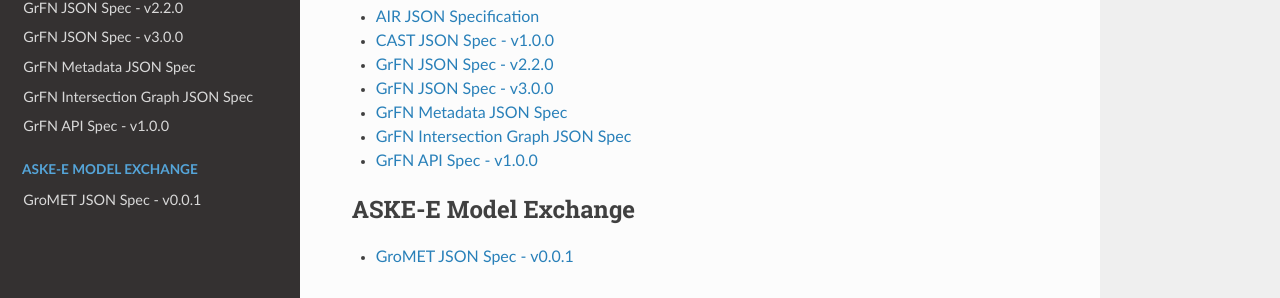
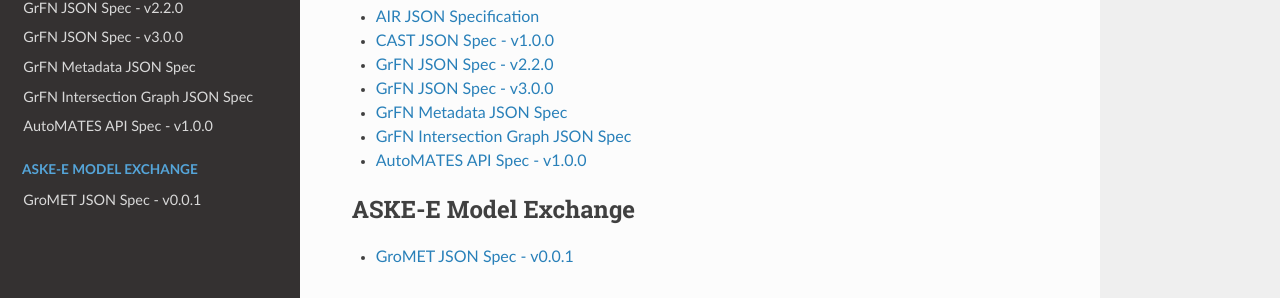
Before and after one commit to ml4ai/automates-v2, a Sphinx documentation site: the page built from docs/source/index.rst, in a window 1280 px wide. Shown: the part 203-501 px from the top of the page. Built offline with Sphinx 7.4.7 and the Read the Docs theme 2.0.0, drawn with Linux system fonts in a browser that asks for light colours; pages that are not in the unit, such as notebooks, are missing from menus.

Commit message:
Update AutoMATES API name

```diff
--- a/docs/source/grfn_api_v1.0.0.rst
+++ b/docs/source/grfn_api_v1.0.0.rst
@@ -1,4 +1,4 @@
-GrFN API Spec - v1.0.0
+AutoMATES API Spec - v1.0.0
 =======================
 
 .. raw:: html
--- a/docs/source/grfn_api_v1.0.0.yaml
+++ b/docs/source/grfn_api_v1.0.0.yaml
@@ -2,7 +2,7 @@ swagger: "2.0"
 info:
   description: "This document describes the API for interacting with AutoMATES GrFN."
   version: "1.0.0"
-  title: "AutoMATES GrFN"
+  title: "AutoMATES API Details"
   termsOfService: ""
   contact:
     email: "claytonm@arizona.edu"
```
